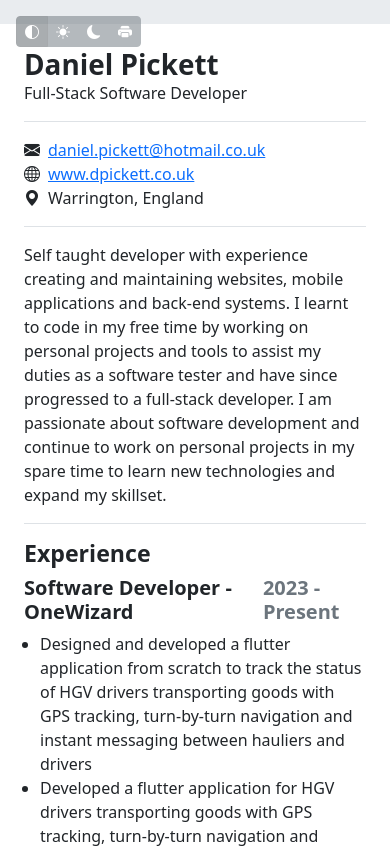
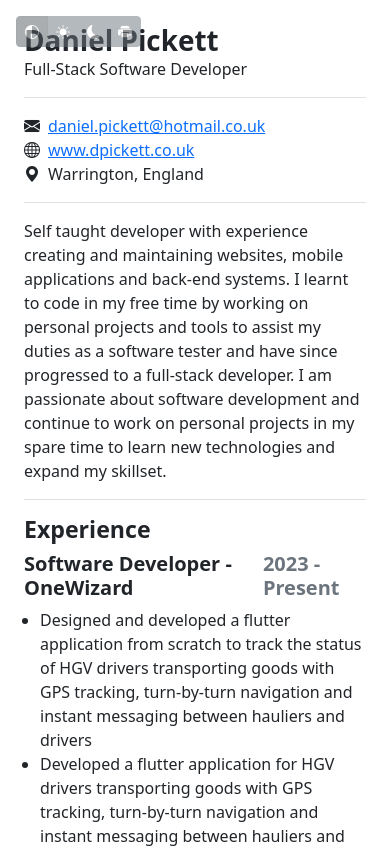
Before and after one commit to dan3988/cv, a SvelteKit app: page / in a window 390 px wide. Shown: the top 848 px of the page. Built offline with nearby package versions, Linux system fonts and the light colour scheme.

Commit message:
Increased cv-group collapse breakpoint

```diff
--- a/src/routes/+page.svelte
+++ b/src/routes/+page.svelte
@@ -167,7 +167,24 @@
 		}
 	}
 
-	@media (min-width: 576px) {
+	@media (max-width: 768px) {
+		.cv-group {
+			flex-direction: column;
+
+			> .cv-box {
+				&:first-child {
+					padding-bottom: var(--cv-padding-y);
+				}
+
+				&:not(:first-child) {
+					padding-top: var(--cv-padding-y);
+					border-top-style: solid;
+				}
+			}
+		}
+	}
+
+	@media (min-width: 768px) {
 		.cv-group {
 			--content-flex: 16em;
 			align-items: stretch;
@@ -196,20 +213,9 @@
 		}
 	}
 
-	@media (max-width: 576px) {
-		.cv-group {
-			flex-direction: column;
-
-			> .cv-box {
-				&:first-child {
-					padding-bottom: var(--cv-padding-y);
-				}
-
-				&:not(:first-child) {
-					padding-top: var(--cv-padding-y);
-					border-top-style: solid;
-				}
-			}
+	@media (max-width: 575px) {
+		main {
+			margin: 0 !important;
 		}
 	}
 </style>
```
